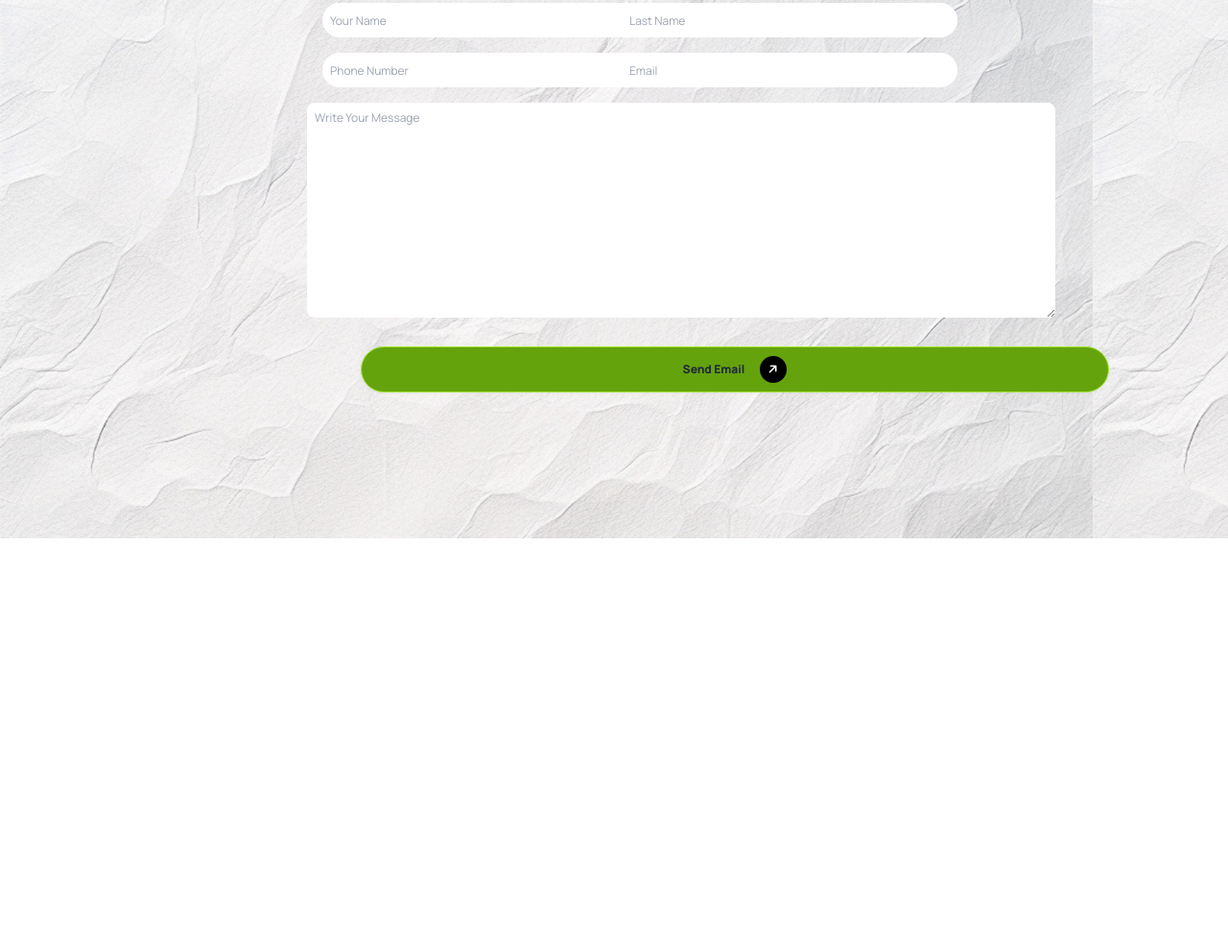
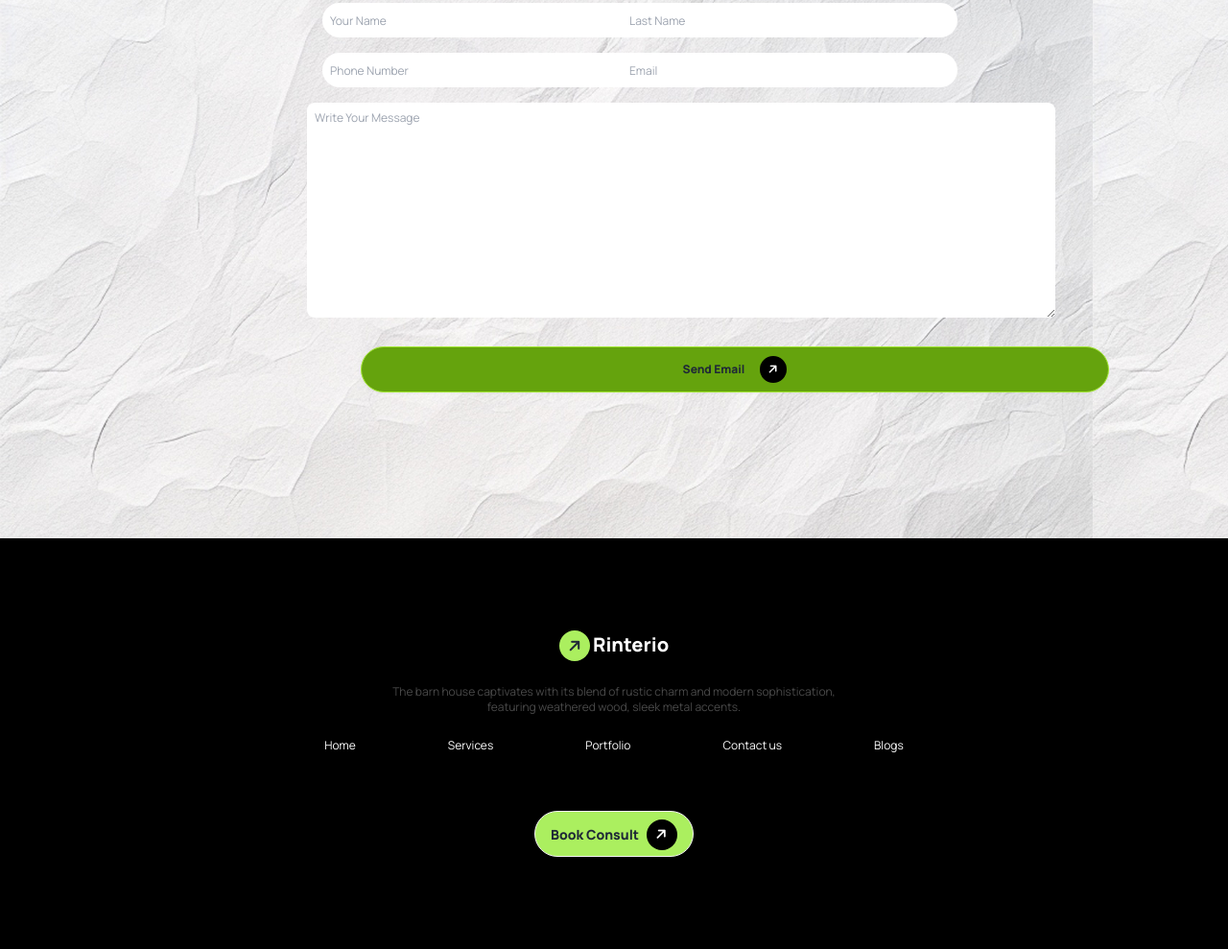
Before and after one commit to rakibulhasan-0/Asainment-03, a plain HTML site: page index.html in a window 1280 px wide. Shown: the part 3641-4630 px from the top of the page at 96% size. Before the commit the page ends 4202 px from the top, so only its background shows below. Drawn offline with nearby package versions, Linux system fonts and the light colour scheme.

Commit message:
all done

```diff
--- a/index.html
+++ b/index.html
@@ -386,5 +386,26 @@
       </div>
     </section>
   </main>
+  <footer class="bg-black py-24">
+    <div class="gap-2 mx-auto container mx-auto text-center">
+      <i class="fa-solid fa-arrow-right bg-[#ABEF5F] -rotate-45 h-8 w-8   rounded-2xl px-2 py-2"></i>
+
+    <a class="text-xl text-white text-center mb-7  font-[900] text-3xl">Rinterio</a>
+    <p class="mt-6 text-xs text-center text-[#494949]">The barn house captivates with its blend of rustic charm and modern sophistication,<br> featuring weathered wood, sleek metal accents.</p>
+  </div>
+  <div class="mt-6">
+    <ul class="text-white text-xs text-center  lg:flex lg:justify-center gap-24">
+      <li class="mb-3 mt-3 lg:mt-0">Home</li>
+      <li class="mb-3">Services</li>
+      <li class="mb-3">Portfolio</li>
+      <li class="mb-3">Contact us</li>
+      <li class="mb-3">Blogs</li>
+    </ul>
+  </div>
+  <div class="text-center mt-12">
+    <a class=" btn bg-color1 text-[14px] justify-center font-extrabold rounded-full py-2 overflow-hidden">
+      Book Consult <i class="fa-solid fa-arrow-right bg-black text-white -rotate-45 h-8 w-8   rounded-2xl px-2 py-2"></i> </a>
+  </div>
+</footer>
 </body>
 </html>
```
